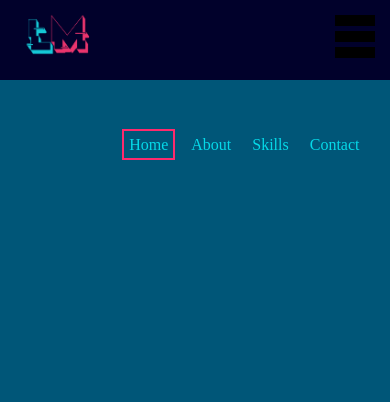
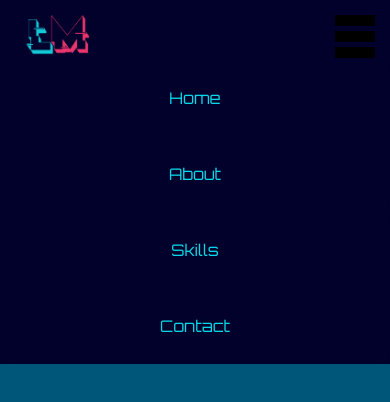
Before and after one commit to Lcyfer/V2, a plain HTML site: page index.html in a window 390 px wide. Both pictures are taken after a click on the element 355 px from the left and 35 px from the top of the page. Drawn offline with Linux system fonts and the light colour scheme.

Commit message:
Update style.css

```diff
--- a/style.css
+++ b/style.css
@@ -17,27 +17,34 @@ nav span img{
   width: 100px;
 }
 nav ul{
-  background-color: #005678;
+  background-color:#01012b;
   display: flex;
   flex-wrap: wrap;
   float: right;
   margin-right: 20px;
-  transition: 1s ease-in-out;
+
 }
 nav ul li{
+  text-align: center;
+  background-color: #01012b;
   list-style-type: none;
-  line-height: 80px;
+  line-height: 75px;
   margin: 0.5px;
+  width:100px;
+  border-radius: 10px;
+
 }
 nav ul li a{
-color: #05d9e8;
-text-decoration: none;
-margin: 5px;
-padding:5px ;
+  font-family:"Orbitron", sans-serif;
+  color: #05d9e8;
+  text-decoration: none;
+  margin: 5px;
+  padding:10px ;
 }
-a.active,a:hover{
+nav ul li.active,nav ul li:hover{
   border: solid 2px #ff2a6d;
   transition: .5s;
+  border-radius: 10px;
 }
 /*icon*/
  .container{
@@ -59,10 +66,22 @@ a.active,a:hover{
   }
 @media (max-width:768px) {
   nav ul{
+  background-color:#01012b ;
   display:none;
   transition: 1s ease-in-out;
+  margin-right: 0;
+  position: absolute;
+  width: 100%;
+  top: 60px;
+
+}
+nav ul li{
+  text-align: center;
+  padding: 0;
+  flex:1 0 18rem;
 }
 .container{
   display: block;
 }
+
 }
```
